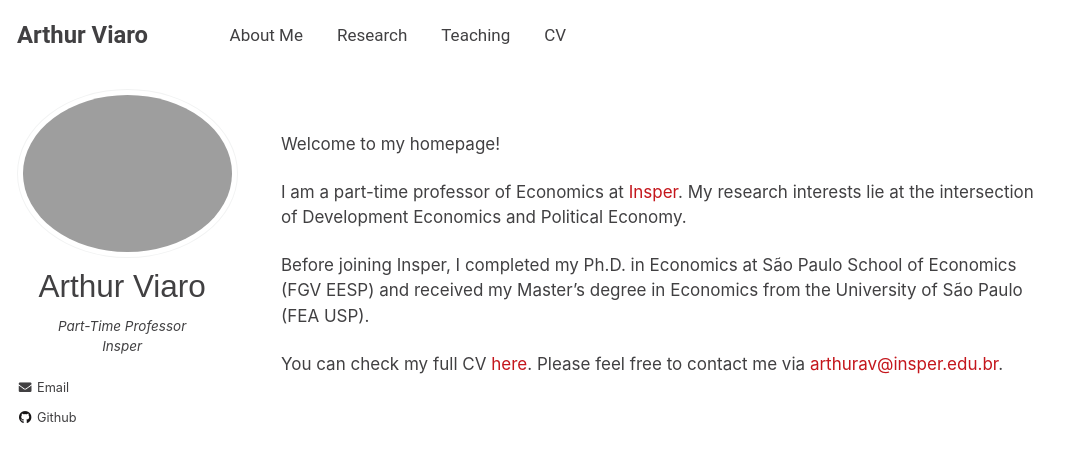
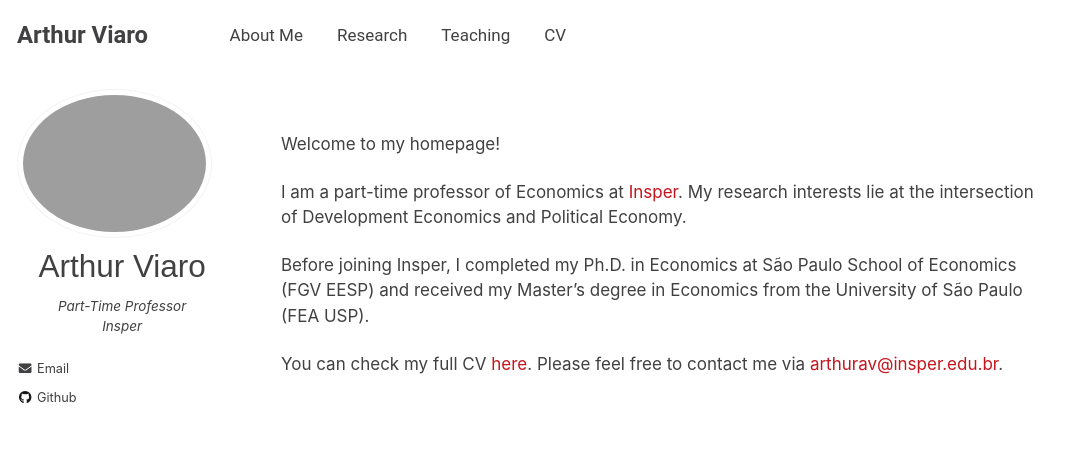
Before and after one commit to arthurviaro/arthurviaro.github.io, a Jekyll site: the page built from _pages/about.md, in a window 1280 px wide. Shown: the top 462 px of the page, without its empty margins (0-1079 px from the left). Built offline with Jekyll 4.4.1, drawn with Linux system fonts in a browser that asks for light colours.

Commit message:
fix: update picture

```diff
--- a/_config.yml
+++ b/_config.yml
@@ -90,7 +90,7 @@ analytics:
 # Site Author
 author:
   name             : "Arthur Viaro"
-  avatar           : "avatar_3x.png"
+  avatar           : "avatar_2x.png"
   bio              : "Part-Time Professor <br>  Insper"
   location         :
   employer         :
--- a/_sass/_sidebar.scss
+++ b/_sass/_sidebar.scss
@@ -86,8 +86,8 @@
   }
 
   img {
-    min-width: 13em;
-    max-width: 175px;
+    // min-width: 13em;
+    // max-width: 175px;
     border-radius: 50%;
 
     @include breakpoint($large) {
```
Also changed, not shown: 1 other file.
